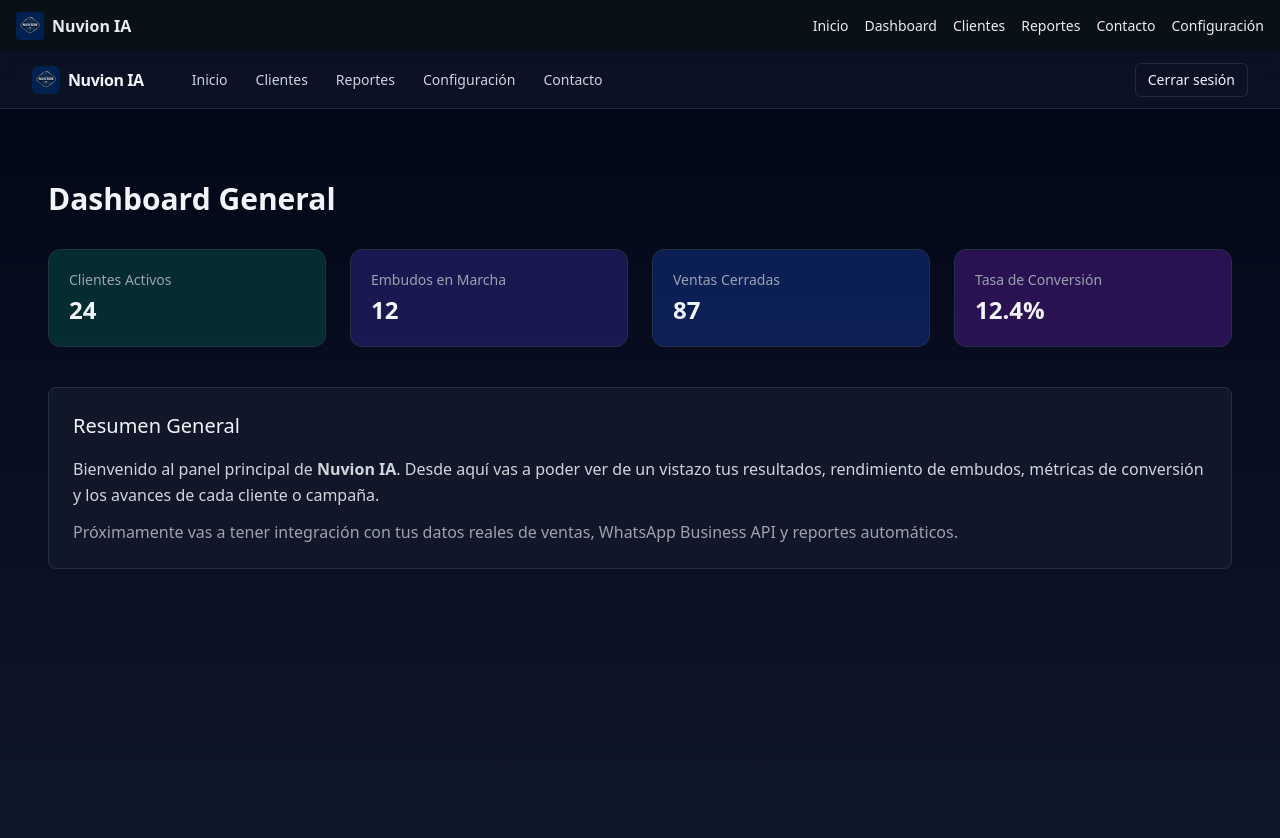
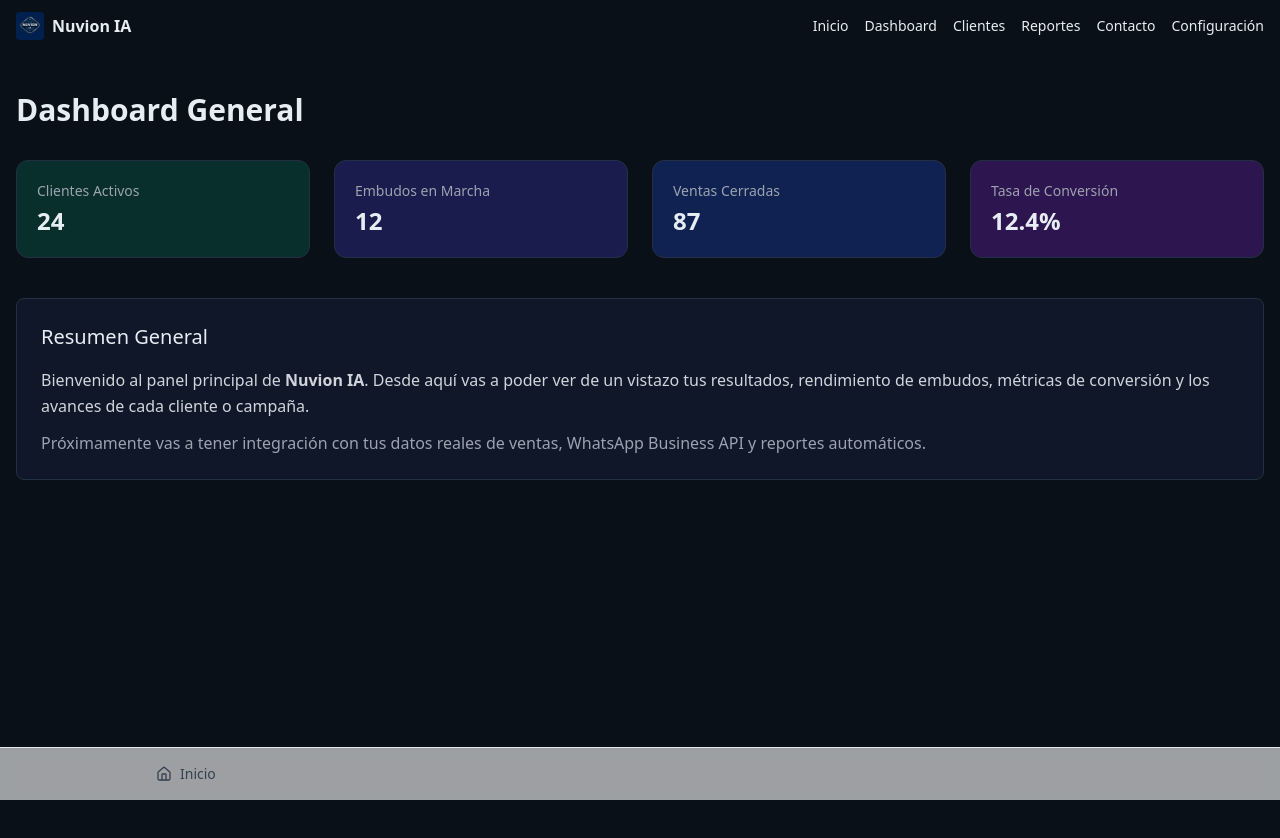
Before and after one commit to ianuvion/nuvion-ia, a Next.js app: page /dashboard in a window 1280 px wide. Shown: the top 838 px of the page. Built offline with nearby package versions, Linux system fonts and the light colour scheme.

Commit message:
Update layout.tsx

```diff
--- a/app/dashboard/layout.tsx
+++ b/app/dashboard/layout.tsx
@@ -1,68 +1,32 @@
+"use client";
+
 import Link from "next/link";
+import { usePathname } from "next/navigation";
+import { Home } from "lucide-react";
 
-function NavLink({
-  href,
-  label,
-}: {
-  href: string;
-  label: string;
-}) {
+export default function DashboardLayout({ children }: { children: React.ReactNode }) {
+  const pathname = usePathname();
+
   return (
-    <Link
-      href={href}
-      className="inline-flex items-center gap-2 px-3 py-2 rounded-md text-sm font-medium text-slate-300 hover:text-white hover:bg-white/10 transition"
-    >
-      {label}
-    </Link>
-  );
-}
+    <div className="flex min-h-screen flex-col">
+      {/* Contenido principal */}
+      <div className="flex-1">{children}</div>
 
-export default function DashboardLayout({
-  children,
-}: {
-  children: React.ReactNode;
-}) {
-  return (
-    <div className="min-h-screen bg-gradient-to-b from-slate-950 to-slate-900 text-slate-100">
-      {/* Header */}
-      <header className="sticky top-0 z-50 border-b border-white/10 bg-slate-900/70 backdrop-blur">
-        <div className="mx-auto max-w-7xl px-4 sm:px-6 lg:px-8 h-14 flex items-center justify-between">
-          {/* Brand + Nav */}
-          <div className="flex items-center gap-3">
-            <Link href="/" className="flex items-center gap-2">
-              <img
-                src="/icon.png"
-                alt="Nuvion IA"
-                className="h-7 w-7 rounded-md"
-              />
-              <span className="font-semibold tracking-tight">Nuvion IA</span>
-            </Link>
+      {/* Barra inferior */}
+      <footer className="sticky bottom-0 z-20 border-t bg-white/80 backdrop-blur supports-[backdrop-filter]:bg-white/60">
+        <nav className="mx-auto flex max-w-5xl items-center justify-between px-4 py-2">
+          <Link
+            href="/dashboard"
+            className="inline-flex items-center gap-2 rounded-lg px-3 py-2 text-sm font-medium text-gray-700 hover:bg-gray-100"
+            aria-current={pathname === "/dashboard" ? "page" : undefined}
+          >
+            <Home className="h-4 w-4" />
+            Inicio
+          </Link>
 
-            <nav className="hidden md:flex items-center gap-1 ml-6">
-              <NavLink href="/dashboard" label="Inicio" />
-              <NavLink href="/clientes" label="Clientes" />
-              <NavLink href="/reportes" label="Reportes" />
-              <NavLink href="/configuracion" label="Configuración" />
-              <NavLink href="/contacto" label="Contacto" />
-            </nav>
-          </div>
-
-          {/* Actions (derecha) */}
-          <div className="flex items-center gap-2">
-            <Link
-              href="/logout"
-              className="inline-flex items-center gap-2 rounded-md border border-white/10 px-3 py-1.5 text-sm hover:bg-white/10 transition"
-            >
-              Cerrar sesión
-            </Link>
-          </div>
-        </div>
-      </header>
-
-      {/* Contenido principal */}
-      <main className="mx-auto max-w-7xl px-4 sm:px-6 lg:px-8 py-8">
-        {children}
-      </main>
+          {/* Acá podrías agregar más botones si querés */}
+        </nav>
+      </footer>
     </div>
   );
 }
```
